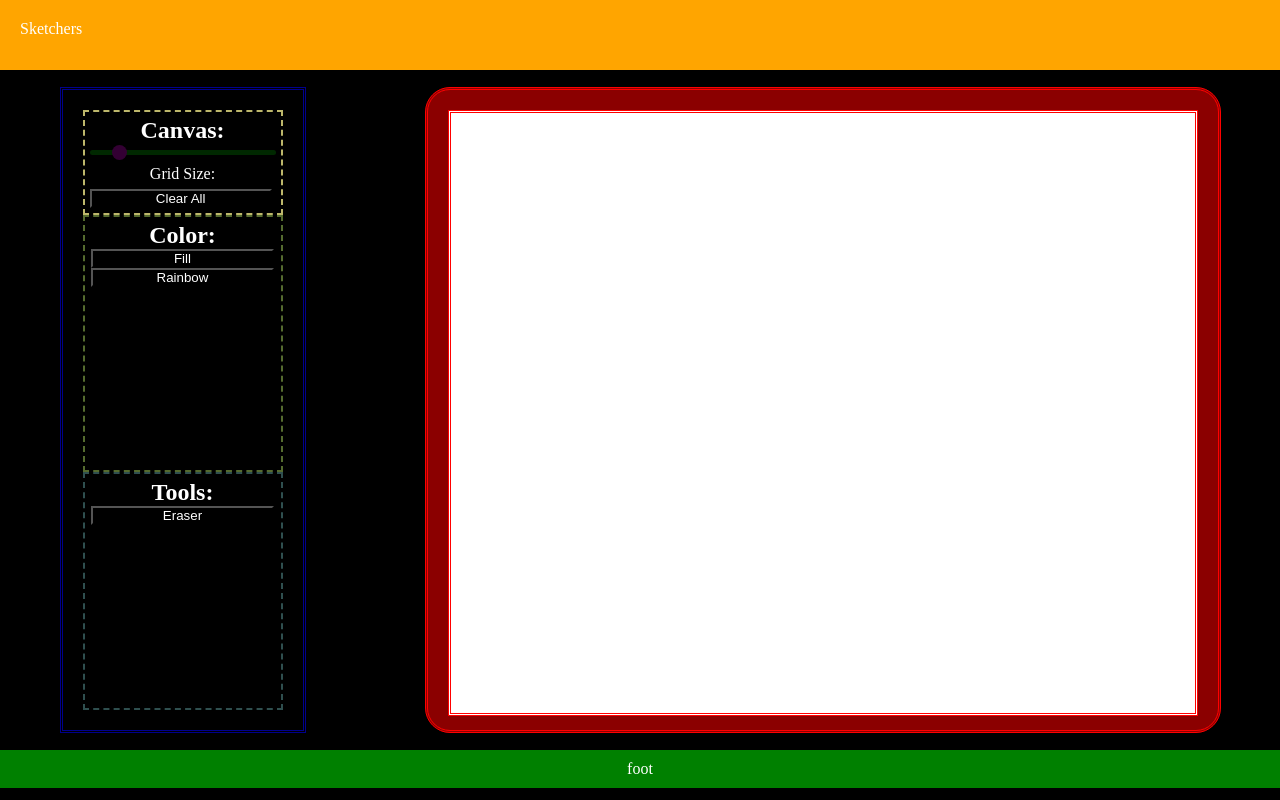
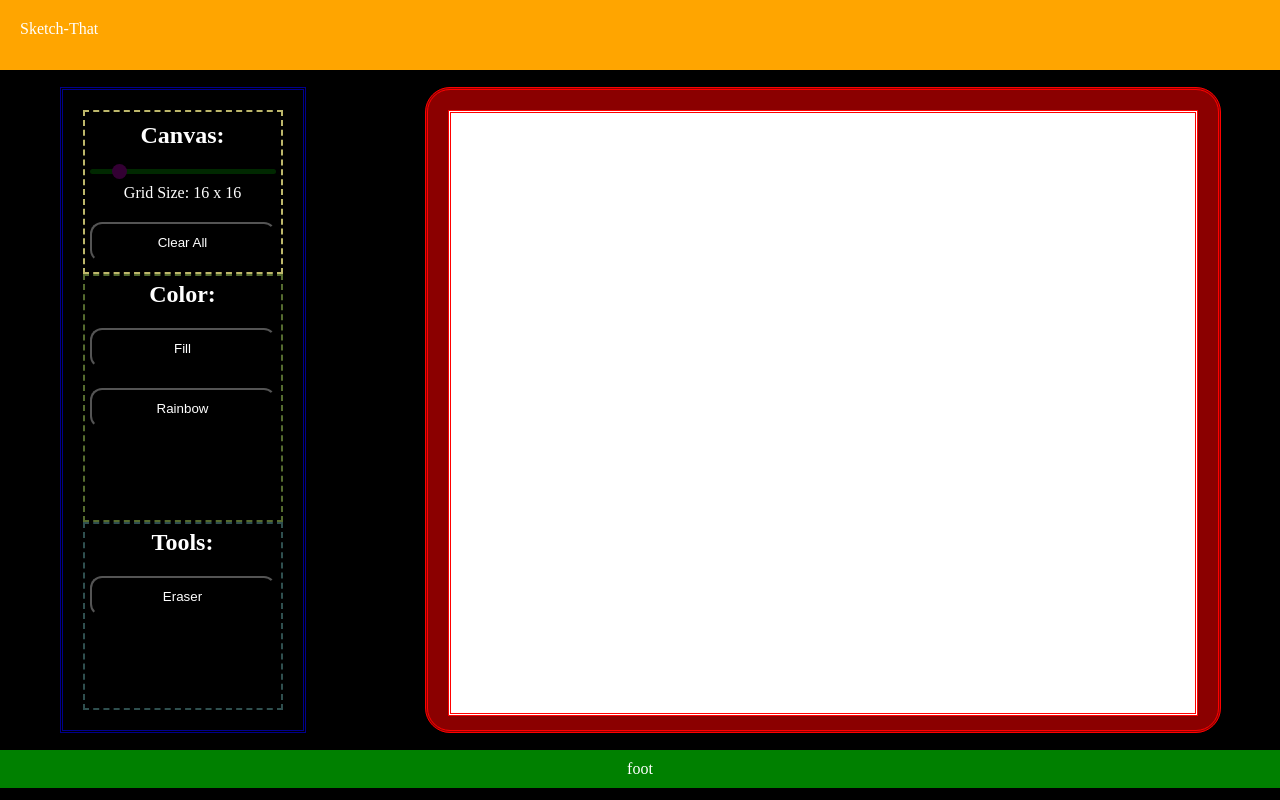
Before and after one commit to voidalgorthm/etch-a-sketch, a plain HTML site: page index.html in a window 1280 px wide. Drawn offline with Linux system fonts and the light colour scheme.

Commit message:
style: fix button appearance and placement

```diff
--- a/index.html
+++ b/index.html
@@ -5,23 +5,22 @@
     <meta charset="UTF-8">
     <meta http-equiv="X-UA-Compatible" content="IE=edge">
     <meta name="viewport" content="width=device-width, initial-scale=1.0">
-    <title>Etch-A-Sketch</title>
+    <title>Sketch-That</title>
     <link rel="stylesheet" href="style.css">
     <script src="script.js" defer></script>
 </head>
 
 <body>
     <div class="container">
-        <header class="header">
-            Sketchers
-        </header>
+        <header class="header">Sketch-That</header>
         <div class="content">
             <div class="panel">
                 <div class="ctrl-canvas">
                     <p class="label" id="ctrl-canvas-lbl">Canvas:</p>
                     <div class="slider-container">
                         <input type="range" id="gsize" class="grid-slider" min="3" max="100" value="16">
-                        <p class="text">Grid Size: <span id="gsize-value"></span></p>
+                        <p id="gsizetxt">Grid Size: <span id="gsize-value">16</span> x <span id="gsize-value">16</span>
+                        </p>
                     </div>
                     <button class="button" id="clear">Clear All</button>
                 </div>
--- a/style.css
+++ b/style.css
@@ -49,7 +49,16 @@
 }
 
 .button {
-    width: 98%;
+  border-radius: 12px;
+  width: 100%;
+  height: 40px;
+  transition-duration: 0.4s;
+  cursor: pointer;
+}
+
+.button:hover {
+  background-color: white;
+  color: black;
 }
 
 .label {
@@ -57,28 +66,30 @@
   font-weight: bold;
 }
 
-.text {
-    font-size: medium;
-}
-
 .ctrl-canvas {
   border: 2px dashed darkkhaki;
-    padding: 5px;
+  padding: 10px 5px;
   display: flex;
   flex-direction: column;
-    gap: 6px;
+  gap: 20px;
 }
 
 .ctrl-color {
   border: 2px dashed darkolivegreen;
   padding: 5px;
+  display: flex;
   flex-grow: 2;
+  flex-direction: column;
+  gap: 20px;
 }
 
 .ctrl-tools {
   border: 2px dashed darkslategray;
   padding: 5px;
+  display: flex;
   flex-grow: 2;
+  flex-direction: column;
+  gap: 20px;
 }
 
 .slider-container {
@@ -90,7 +101,7 @@
 
 /* The slider itself */
 .grid-slider {
-    -webkit-appearance: none;  /* Override default CSS styles */
+  -webkit-appearance: none; /* Override default CSS styles */
   appearance: none;
   width: 100%; /* Full-width */
   height: 5px; /* Specified height */
@@ -98,8 +109,8 @@
   background: darkgreen;
   outline: none; /* Remove outline */
   opacity: 0.4; /* Set transparency (for mouse-over effects on hover) */
-    -webkit-transition: .2s; /* 0.2 seconds transition on hover */
-    transition: opacity .2s;
+  -webkit-transition: 0.2s; /* 0.2 seconds transition on hover */
+  transition: opacity 0.2s;
 }
 
 /* Mouse-over effects */
@@ -126,6 +137,11 @@
   cursor: pointer; /* Cursor on hover */
 }
 
+#gsizetext {
+  font-size: medium;
+  text-align: start;
+}
+
 .frame {
   background-color: darkred;
   border: 3px double red;
```
Lines whose indentation alone changed are shown as unchanged.
